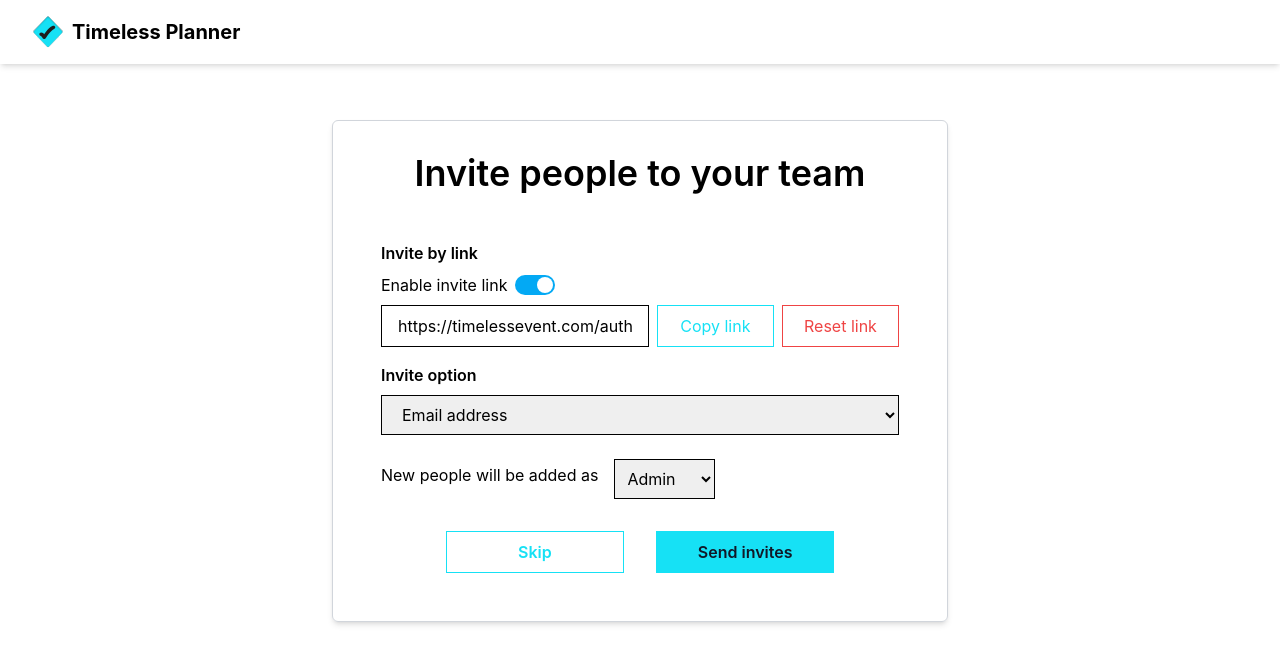
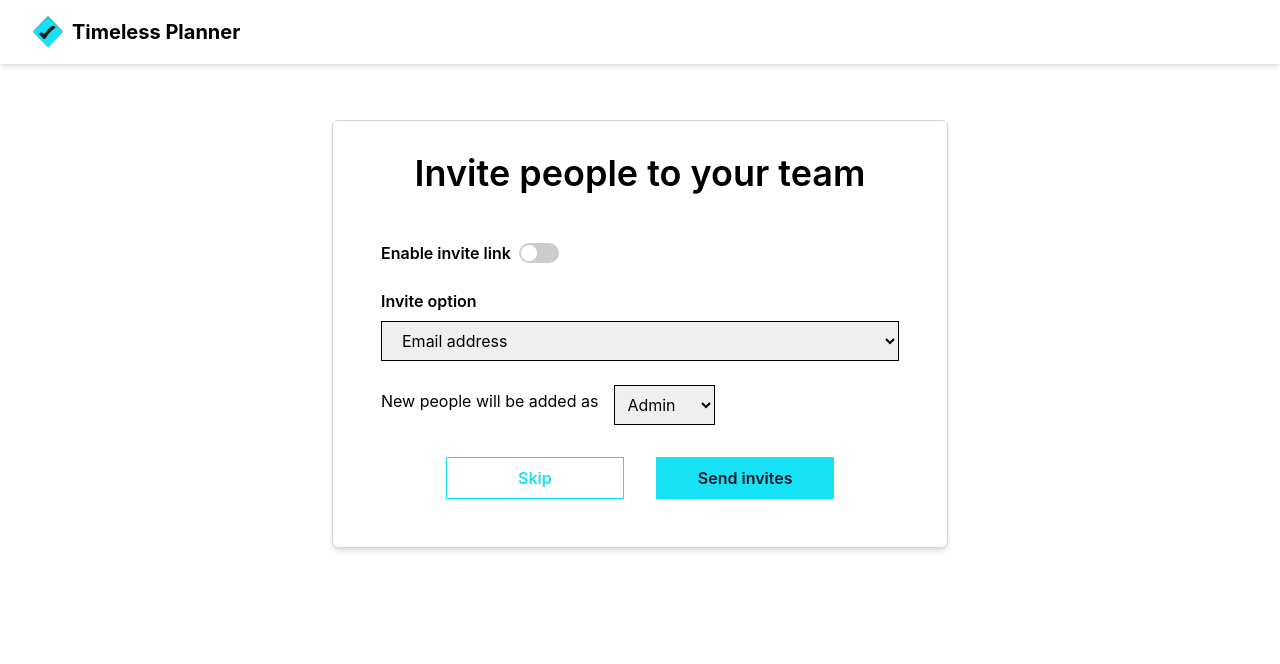
Before and after one commit to kingieX/timeless-event, a React (Vite) app: page /signup/invite in a window 1280 px wide. Shown: the top 664 px of the page. Built offline with nearby package versions, Linux system fonts and the light colour scheme.

Commit message:
Update: making minor changes to the UI

```diff
--- a/src/pages/upboardingPages/Onboard5.jsx
+++ b/src/pages/upboardingPages/Onboard5.jsx
@@ -16,7 +16,7 @@ const inviteOptions = [
 ];
 
 const Onboard5 = () => {
-  const [inviteLinkEnabled, setInviteLinkEnabled] = useState(true);
+  const [inviteLinkEnabled, setInviteLinkEnabled] = useState(false);
   const [inviteLink, setInviteLink] = useState(
     'https://timelessevent.com/auth/join?invite_code=ksdfkm'
   );
@@ -62,11 +62,11 @@ const Onboard5 = () => {
 
           {/* Invite Link Section */}
           <div className="w-full mb-4">
-            <label className="block font-semibold text-gray-700 mb-2">
+            {/* <label className="block font-semibold text-gray-700 mb-2">
               Invite by link
-            </label>
+            </label> */}
             <div className="flex items-center">
-              <span className="mr-2">Enable invite link</span>
+              <span className="mr-2 font-semibold">Enable invite link</span>
               <label className="switch">
                 <input
                   type="checkbox"
@@ -85,7 +85,7 @@ const Onboard5 = () => {
                 className={`w-full flex-grow px-4 py-2 border focus:outline-none ${
                   inviteLinkEnabled
                     ? 'border-gray-300 bg-white'
-                    : 'opacity-50 cursor-not-allowed'
+                    : 'hidden opacity-50 cursor-not-allowed'
                 }`}
                 disabled={!inviteLinkEnabled}
               />
@@ -94,7 +94,7 @@ const Onboard5 = () => {
                   className={`w-full lg:ml-2 px-4 py-2 border border-primary text-primary  ${
                     inviteLinkEnabled
                       ? ' hover:bg-primary hover:text-black transition duration-300'
-                      : 'opacity-50 cursor-not-allowed'
+                      : 'hidden opacity-50 cursor-not-allowed'
                   }`}
                   onClick={handleCopyLink}
                   disabled={!inviteLinkEnabled}
@@ -105,7 +105,7 @@ const Onboard5 = () => {
                   className={`w-full ml-2 px-4 py-2 border border-red-500 text-red-500  ${
                     inviteLinkEnabled
                       ? ' hover:bg-red-500 hover:text-white transition duration-300'
-                      : 'opacity-50 cursor-not-allowed'
+                      : 'hidden opacity-50 cursor-not-allowed'
                   }`}
                   disabled={!inviteLinkEnabled}
                 >
```
